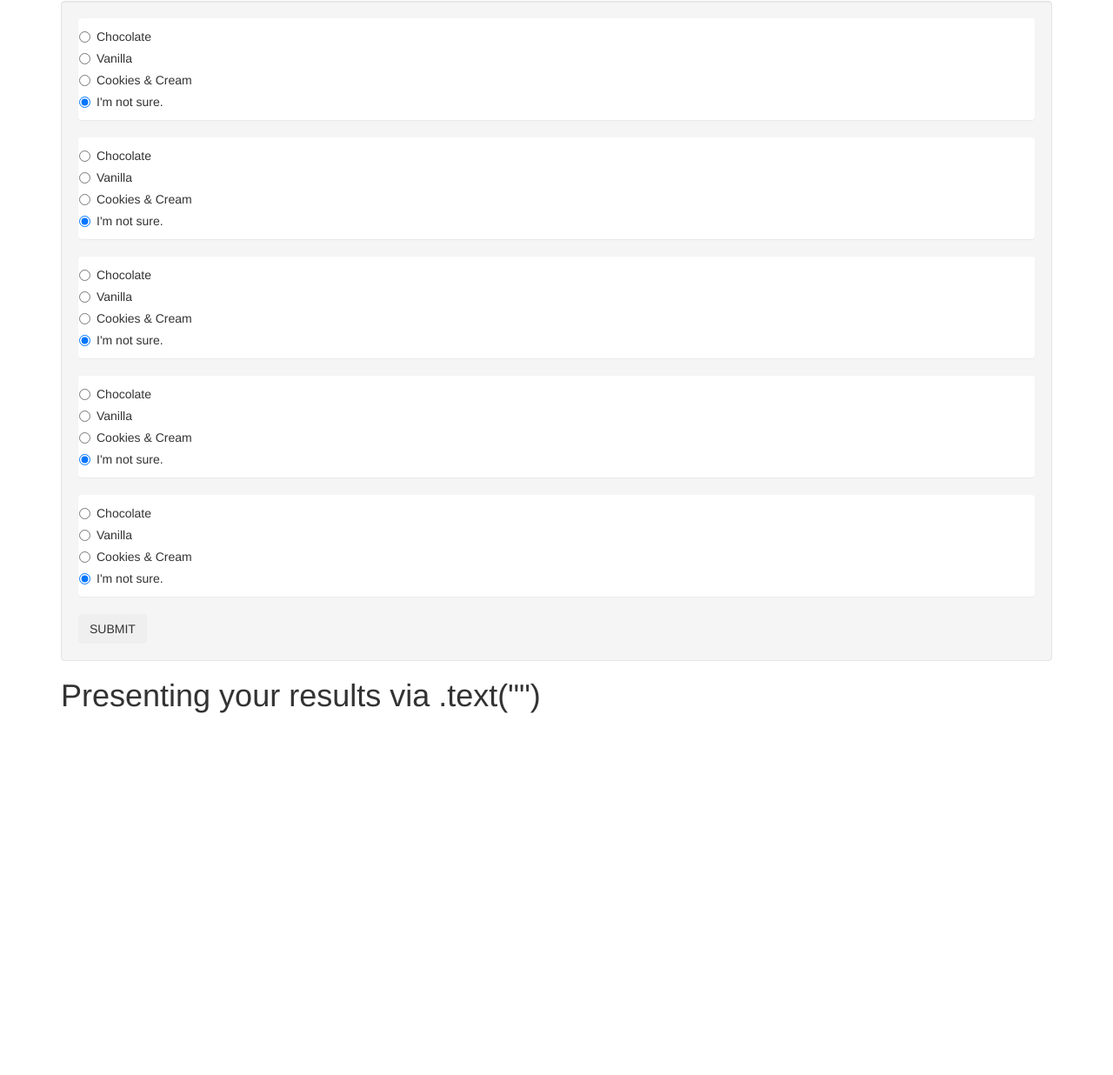
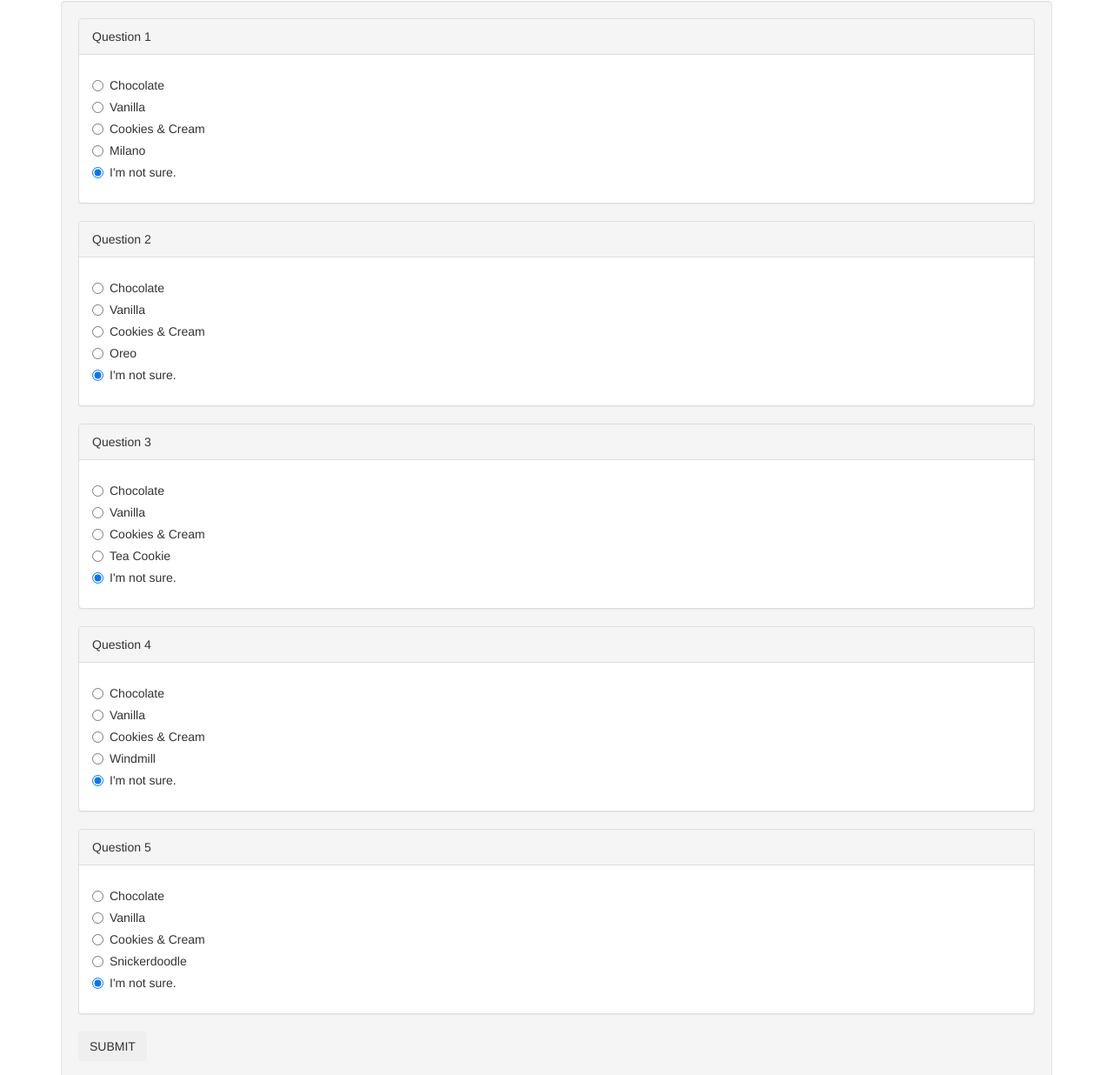
Before and after one commit to agro23/track-suggester, a plain HTML site: page index.html in a window 1280 px wide. Shown: the part 69-1305 px from the top of the page at 87% size. Before the commit the page ends 898 px from the top, so only its background shows below. Drawn offline with nearby package versions, Linux system fonts and the light colour scheme.

Commit message:
Activate submit button, add jQuery script to read it.

```diff
--- a/index.html
+++ b/index.html
@@ -1,5 +1,6 @@
 <!DOCTYPE html>
 <html>
+
 <head>
   <link rel="stylesheet" href="https://maxcdn.bootstrapcdn.com/bootstrap/3.3.7/css/bootstrap.min.css" integrity="sha384-BVYiiSIFeK1dGmJRAkycuHAHRg32OmUcww7on3RYdg4Va+PmSTsz/K68vbdEjh4u" crossorigin="anonymous">
   <link href="css/styles.css" rel="stylesheet" type="text/css">
@@ -8,14 +9,18 @@
   <meta charset="utf-8">
   <title>Epicodus Track Suggester</title>
 </head>
+
 <body>
 
-    <div class = "container top"> <!-- top level container -->
+  <div class="container top">
+    <!-- top level container -->
     <h1>blah blah blah</h1>
 
     <div class="well questions form-group">
-        <form>
-        <div class="panel">
+      <form id="survey">
+        <div class="panel panel-default">
+          <div class="panel-heading">Question 1</div>
+          <div class="panel-body">
             <!-- Question 1 -->
             <div class="radio">
               <label>
@@ -37,14 +42,25 @@
             </div>
             <div class="radio">
               <label>
+              <input type="radio" name="question1" value="milano">
+              Milano
+            </label>
+            </div>
+            <div class="radio">
+              <label>
               <input type="radio" name="question1" value="unsure1" checked>
               I'm not sure.
             </label>
             </div>
             <!-- End Question 1 -->
-      </div> <!--end panel -->
+          </div>
+          <!-- end panel body-->
+        </div>
+        <!--end panel -->
 
-        <div class="panel">
+        <div class="panel panel-default">
+          <div class="panel-heading">Question 2</div>
+          <div class="panel-body">
           <!-- Question 2 -->
           <div class="radio">
             <label>
@@ -66,14 +82,24 @@
           </div>
           <div class="radio">
             <label>
+            <input type="radio" name="question2" value="oreo">
+            Oreo
+          </label>
+          </div>
+          <div class="radio">
+            <label>
               <input type="radio" name="question2" value="unsure" checked>
               I'm not sure.
             </label>
           </div>
           <!-- End Question 2 -->
-        </div> <!-- end panel 2-->
+          </div>
+        </div>
+        <!-- end panel 2-->
 
-        <div class="panel">
+        <div class="panel panel-default">
+          <div class="panel-heading">Question 3</div>
+          <div class="panel-body">
           <!-- Question 3 -->
           <div class="radio">
             <label>
@@ -95,14 +121,24 @@
           </div>
           <div class="radio">
             <label>
+            <input type="radio" name="question3" value="teacookie">
+            Tea Cookie
+          </label>
+          </div>
+          <div class="radio">
+            <label>
               <input type="radio" name="question3" value="unsure" checked>
               I'm not sure.
             </label>
           </div>
           <!-- End Question 3 -->
-        </div> <!-- end panel 3-->
+          </div>
+        </div>
+        <!-- end panel 3-->
 
-        <div class="panel">
+        <div class="panel panel-default">
+          <div class="panel-heading">Question 4</div>
+          <div class="panel-body">
             <!-- Question 4 -->
           <div class="radio">
             <label>
@@ -124,14 +160,24 @@
           </div>
           <div class="radio">
             <label>
+            <input type="radio" name="question4" value="windmill">
+            Windmill
+          </label>
+          </div>
+          <div class="radio">
+            <label>
               <input type="radio" name="question4" value="unsure" checked>
               I'm not sure.
             </label>
           </div>
           <!-- End Question 4 -->
-        </div> <!-- end panel 4 -->
+          </div>
+        </div>
+        <!-- end panel 4 -->
 
-        <div class="panel">
+        <div class="panel panel-default">
+          <div class="panel-heading">Question 5</div>
+          <div class="panel-body">
             <!-- Question 5 -->
           <div class="radio">
             <label>
@@ -153,22 +199,35 @@
           </div>
           <div class="radio">
             <label>
+            <input type="radio" name="question5" value="snickerdoodle">
+            Snickerdoodle
+          </label>
+          </div>
+          <div class="radio">
+            <label>
               <input type="radio" name="question5" value="unsure" checked>
               I'm not sure.
             </label>
           </div>
           <!-- End Question 5 -->
-        </div> <!-- end panel 5 -->
+          </div>
+        </div>
+        <!-- end panel 5 -->
 
         <button type="submit" class="btn">SUBMIT</button>
 
-      </div><!-- End Questions -->
+    </div>
+    <!-- End Questions -->
     </form>
+
     <div class="results">
       <h1>Presenting your results via .text("")</h1>
-    </div><!-- End results -->
-    </div><!-- end top level -->
+    </div>
+    <!-- End results -->
+  </div>
+  <!-- end top level -->
 
 
 </body>
+
 </html>
--- a/js/scripts.js
+++ b/js/scripts.js
@@ -0,0 +1,19 @@
+$(document).ready(function() {
+var result = "RESULTS";
+
+//Business logic
+
+  $("form#survey").submit(function(e) {
+    e.preventDefault();
+    // var number1 = parseInt($("#add1").val());
+    // var number2 = parseInt($("#add2").val());
+    // var result = add(number1, number2);
+    console.log("got the results, I think.")
+    result =  result + "";
+
+  });
+
+// UI logic
+  $("results").text(result);
+
+});
```
Lines whose indentation alone changed are shown as unchanged.
